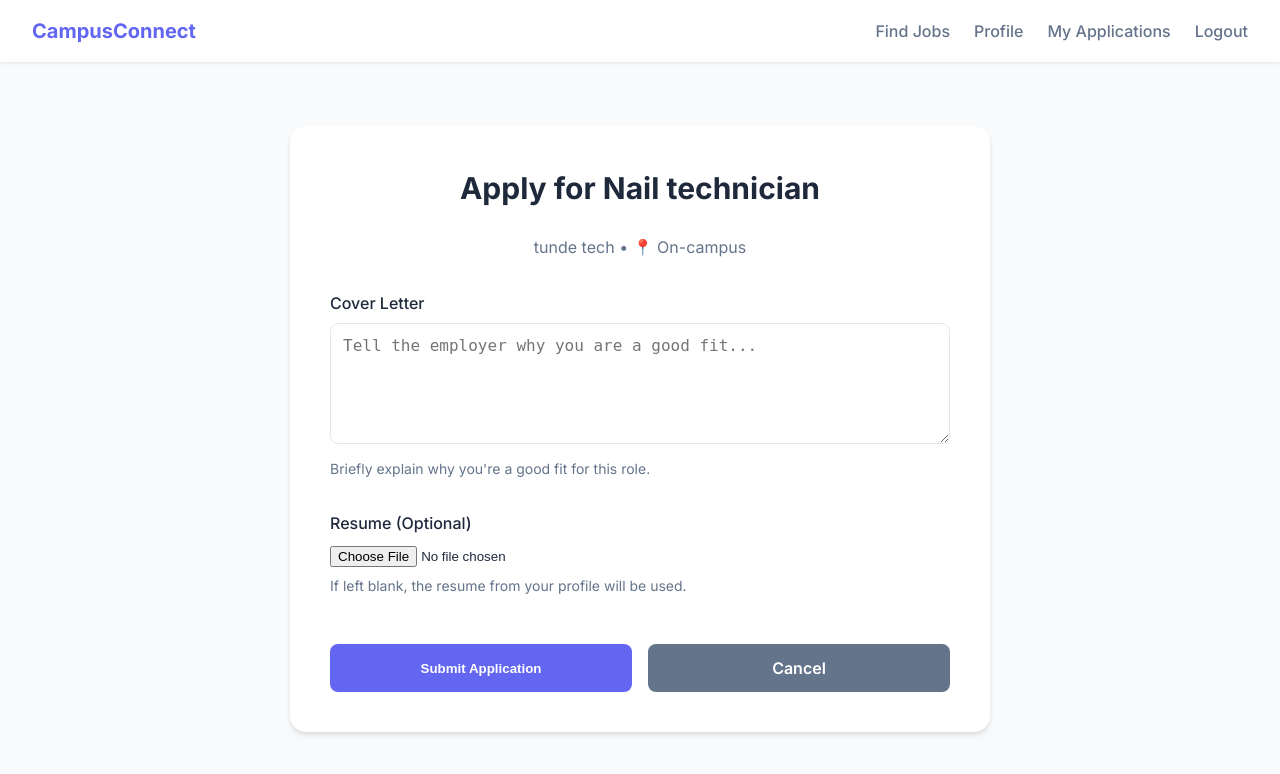
After one commit to juskins/Student-Jobs-Marketplace-API, a Django app: page /jobs/1/apply/ in a window 1280 px wide. The commit adds this page. Shown: the top 774 px of the page. Run offline with Django 5.2, Linux system fonts and the light colour scheme; a user stored in the database is signed in; data comes from the database, SQL or seed files in the repository; both versions use the stored data as it was after the commit; data that the repository does not hold is empty.

Commit message:
Implement Job Application system

```diff
--- a/accounts/templates/accounts/base.html
+++ b/accounts/templates/accounts/base.html
@@ -214,6 +214,29 @@
             color: #15803d;
             border-color: #bbf7d0;
         }
+
+        /* Application Status Badges */
+        .status-badge {
+            display: inline-block;
+            padding: 0.5rem 1rem;
+            border-radius: 2rem;
+            font-weight: 600;
+            font-size: 0.875rem;
+            background: var(--bg);
+            color: var(--text-main);
+        }
+        .status-accepted {
+            background: var(--success);
+            color: white;
+        }
+        .status-rejected {
+            background: var(--error);
+            color: white;
+        }
+        .status-reviewed {
+            background: var(--primary);
+            color: white;
+        }
     </style>
     {% block extra_css %}{% endblock %}
 </head>
@@ -224,6 +247,9 @@
             <a href="{% url 'job-list' %}">Find Jobs</a>
             {% if user.is_authenticated %}
                 <a href="{% url 'profile' %}">Profile</a>
+                {% if user.role == 'student' %}
+                    <a href="{% url 'student-applications' %}">My Applications</a>
+                {% endif %}
                 <form id="logout-form" action="{% url 'logout' %}" method="post" style="display: none;">
                     {% csrf_token %}
                 </form>
--- a/accounts/templates/accounts/profile.html
+++ b/accounts/templates/accounts/profile.html
@@ -96,7 +96,10 @@
     {% endif %}
 
     <div style="margin-top: 3rem; text-align: center;">
-        <a href="{% url 'logout' %}" class="btn" style="background: var(--error); width: auto;">Sign Out</a>
+        <form id="logout-form-profile" action="{% url 'logout' %}" method="post" style="display: none;">
+            {% csrf_token %}
+        </form>
+        <a href="#" onclick="event.preventDefault(); document.getElementById('logout-form-profile').submit();" class="btn" style="background: var(--error); width: auto;">Sign Out</a>
     </div>
 </div>
 {% endblock %}
--- a/jobs/forms.py
+++ b/jobs/forms.py
@@ -1,10 +1,19 @@
 from django import forms
-from .models import Job
+from .models import Job, JobApplication
 
 class JobForm(forms.ModelForm):
+    # ... existing JobForm code ...
     class Meta:
         model = Job
         fields = ['title', 'description', 'location', 'job_type', 'required_skills', 'salary', 'deadline', 'status']
         widgets = {
             'deadline': forms.DateTimeInput(attrs={'type': 'datetime-local'}),
         }
+
+class JobApplicationForm(forms.ModelForm):
+    class Meta:
+        model = JobApplication
+        fields = ['cover_letter', 'resume']
+        widgets = {
+            'cover_letter': forms.Textarea(attrs={'rows': 5, 'placeholder': 'Tell the employer why you are a good fit...'}),
+        }
--- /dev/null
+++ b/jobs/templates/jobs/job_apply.html
@@ -0,0 +1,36 @@
+{% extends 'accounts/base.html' %}
+
+{% block title %}Apply for {{ job.title }} - CampusConnect{% endblock %}
+
+{% block content %}
+<div class="auth-card" style="max-width: 700px;">
+    <h1>Apply for {{ job.title }}</h1>
+    <p style="color: var(--text-muted); text-align: center; margin-bottom: 2rem;">
+        {{ job.employer.organization_name }} • 📍 {{ job.location|capfirst }}
+    </p>
+
+    <form method="post" enctype="multipart/form-data">
+        {% csrf_token %}
+        <div class="profile-item" style="margin-bottom: 2rem;">
+            <label for="{{ form.cover_letter.id_for_label }}">Cover Letter</label>
+            {{ form.cover_letter }}
+            <p style="font-size: 0.875rem; color: var(--text-muted); margin-top: 0.5rem;">
+                Briefly explain why you're a good fit for this role.
+            </p>
+        </div>
+
+        <div class="profile-item" style="margin-bottom: 2rem;">
+            <label for="{{ form.resume.id_for_label }}">Resume (Optional)</label>
+            {{ form.resume }}
+            <p style="font-size: 0.875rem; color: var(--text-muted); margin-top: 0.5rem;">
+                If left blank, the resume from your profile will be used.
+            </p>
+        </div>
+
+        <div style="display: flex; gap: 1rem; margin-top: 3rem;">
+            <button type="submit" class="btn">Submit Application</button>
+            <a href="{% url 'job-detail' job.pk %}" class="btn" style="background: var(--text-muted);">Cancel</a>
+        </div>
+    </form>
+</div>
+{% endblock %}
--- a/jobs/urls.py
+++ b/jobs/urls.py
@@ -2,7 +2,8 @@ from django.urls import path, include
 from rest_framework.routers import DefaultRouter
 from .views import (
     JobViewSet, JobApplicationViewSet,
-    JobListView, JobDetailView, JobCreateView, JobUpdateView, JobDeleteView
+    JobListView, JobDetailView, JobCreateView, JobUpdateView, JobDeleteView,
+    StudentApplicationsView, JobApplicantsView, JobApplyView
 )
 
 router = DefaultRouter()
@@ -10,10 +11,13 @@ router.register(r'listings', JobViewSet, basename='job-api')
 router.register(r'applications', JobApplicationViewSet, basename='application-api')
 
 urlpatterns = [
-    path('list/', JobListView.as_view(), name='job-list'),
+    path('', JobListView.as_view(), name='job-list'),
     path('<int:pk>/', JobDetailView.as_view(), name='job-detail'),
     path('create/', JobCreateView.as_view(), name='job-create'),
     path('<int:pk>/update/', JobUpdateView.as_view(), name='job-update'),
     path('<int:pk>/delete/', JobDeleteView.as_view(), name='job-delete'),
+    path('my-applications/', StudentApplicationsView.as_view(), name='student-applications'),
+    path('<int:pk>/applicants/', JobApplicantsView.as_view(), name='job-applicants'),
+    path('<int:pk>/apply/', JobApplyView.as_view(), name='job-apply'),
     path('api/', include(router.urls)),
 ]
--- a/jobs/views.py
+++ b/jobs/views.py
@@ -1,8 +1,9 @@
 from django.views.generic import ListView, DetailView, CreateView, UpdateView, DeleteView, TemplateView
 from django.contrib.auth.mixins import LoginRequiredMixin, UserPassesTestMixin
 from django.urls import reverse_lazy
-from django.shortcuts import redirect
-from .forms import JobForm
+from .forms import JobForm, JobApplicationForm
+from django.shortcuts import get_object_or_404, render
+from django.contrib import messages
 from rest_framework import viewsets, permissions, filters, status
 from rest_framework.response import Response
 from django_filters.rest_framework import DjangoFilterBackend
@@ -69,6 +70,57 @@ class JobDeleteView(LoginRequiredMixin, EmployerRequiredMixin, DeleteView):
     def get_queryset(self):
         return Job.objects.filter(employer=self.request.user.employer_profile)
 
+class StudentApplicationsView(LoginRequiredMixin, ListView):
+    model = JobApplication
+    template_name = 'jobs/student_applications.html'
+    context_object_name = 'applications'
+
+    def get_queryset(self):
+        return JobApplication.objects.filter(student=self.request.user.student_profile).order_by('-applied_at')
+
+class JobApplicantsView(LoginRequiredMixin, EmployerRequiredMixin, DetailView):
+    model = Job
+    template_name = 'jobs/job_applicants.html'
+    context_object_name = 'job'
+
+    def get_context_data(self, **kwargs):
+        context = super().get_context_data(**kwargs)
+        context['applications'] = self.object.applications.all().order_by('-applied_at')
+        return context
+
+class JobApplyView(LoginRequiredMixin, CreateView):
+    model = JobApplication
+    form_class = JobApplicationForm
+    template_name = 'jobs/job_apply.html'
+    success_url = reverse_lazy('student-applications')
+
+    def dispatch(self, request, *args, **kwargs):
+        if request.user.role != 'student':
+            messages.error(request, "Only students can apply for jobs.")
+            return redirect('job-detail', pk=self.kwargs['pk'])
+
+        if not hasattr(request.user, 'student_profile'):
+            messages.warning(request, "Please complete your Student Profile details before applying for jobs.")
+            return redirect('profile_edit')
+
+        # Prevent duplicate applications
+        if JobApplication.objects.filter(student=request.user.student_profile, job_id=self.kwargs['pk']).exists():
+            messages.info(request, "You have already applied for this job.")
+            return redirect('job-detail', pk=self.kwargs['pk'])
+
+        return super().dispatch(request, *args, **kwargs)
+
+    def get_context_data(self, **kwargs):
+        context = super().get_context_data(**kwargs)
+        context['job'] = get_object_or_404(Job, pk=self.kwargs['pk'])
+        return context
+
+    def form_valid(self, form):
+        form.instance.student = self.request.user.student_profile
+        form.instance.job = get_object_or_404(Job, pk=self.kwargs['pk'])
+        messages.success(self.request, f"Successfully applied for {form.instance.job.title}!")
+        return super().form_valid(form)
+
 # DRF ViewSets stay below...
 
 class IsEmployer(permissions.BasePermission):
--- a/marketplace_api/settings.py
+++ b/marketplace_api/settings.py
@@ -149,6 +149,7 @@ CORS_ALLOW_ALL_ORIGINS = True # Change in production
 
 LOGIN_REDIRECT_URL = 'profile'
 LOGOUT_REDIRECT_URL = 'login'
+LOGIN_URL = 'login'
 
 MEDIA_URL = '/media/'
 MEDIA_ROOT = BASE_DIR / 'media'
--- a/marketplace_api/urls.py
+++ b/marketplace_api/urls.py
@@ -8,6 +8,8 @@ from jobs.views import HomeView
 urlpatterns = [
     path('admin/', admin.site.urls),
     path('', HomeView.as_view(), name='home'),
+    path('accounts/', include('accounts.urls')),
+    path('jobs/', include('jobs.urls')),
     path('api/accounts/', include('accounts.urls')),
     path('api/jobs/', include('jobs.urls')),
 ]
```
Also changed, not shown: jobs/templates/jobs/job_applicants.html (added, +62 -0 lines), jobs/templates/jobs/job_detail.html (+21 -5 lines), jobs/templates/jobs/student_applications.html (added, +37 -0 lines), db.sqlite3.
